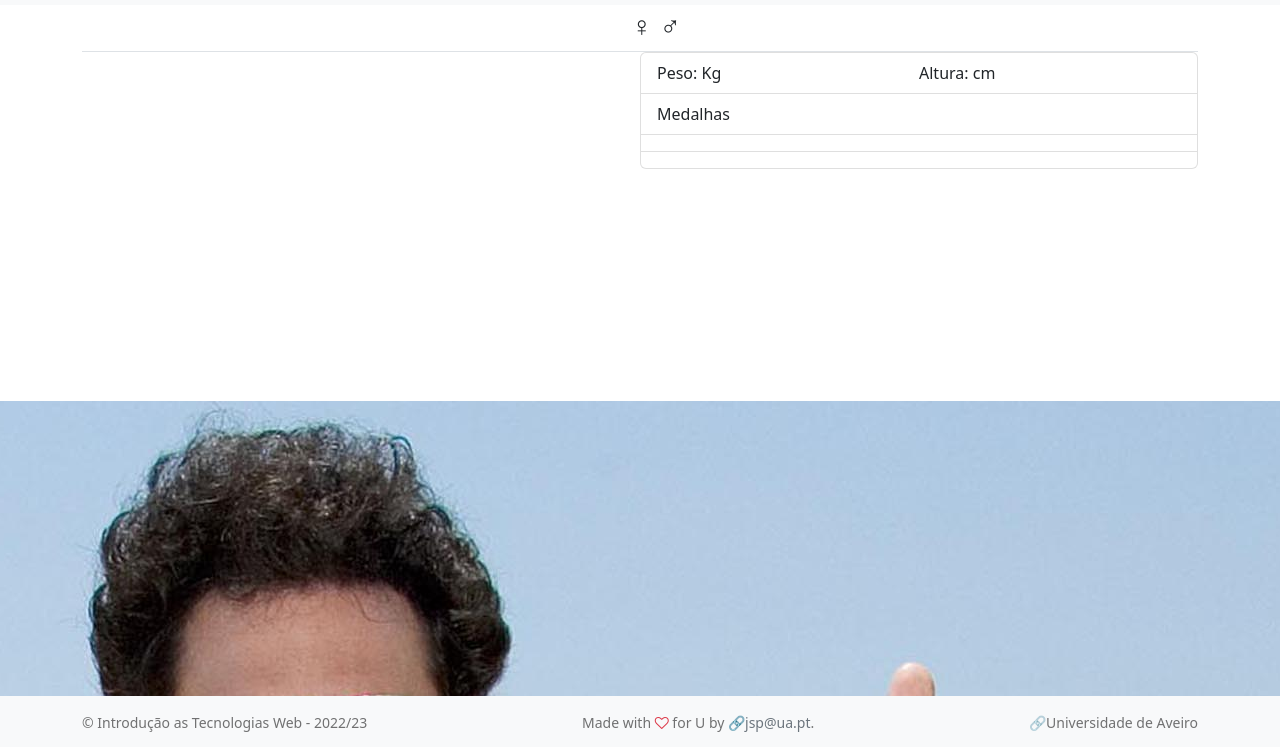
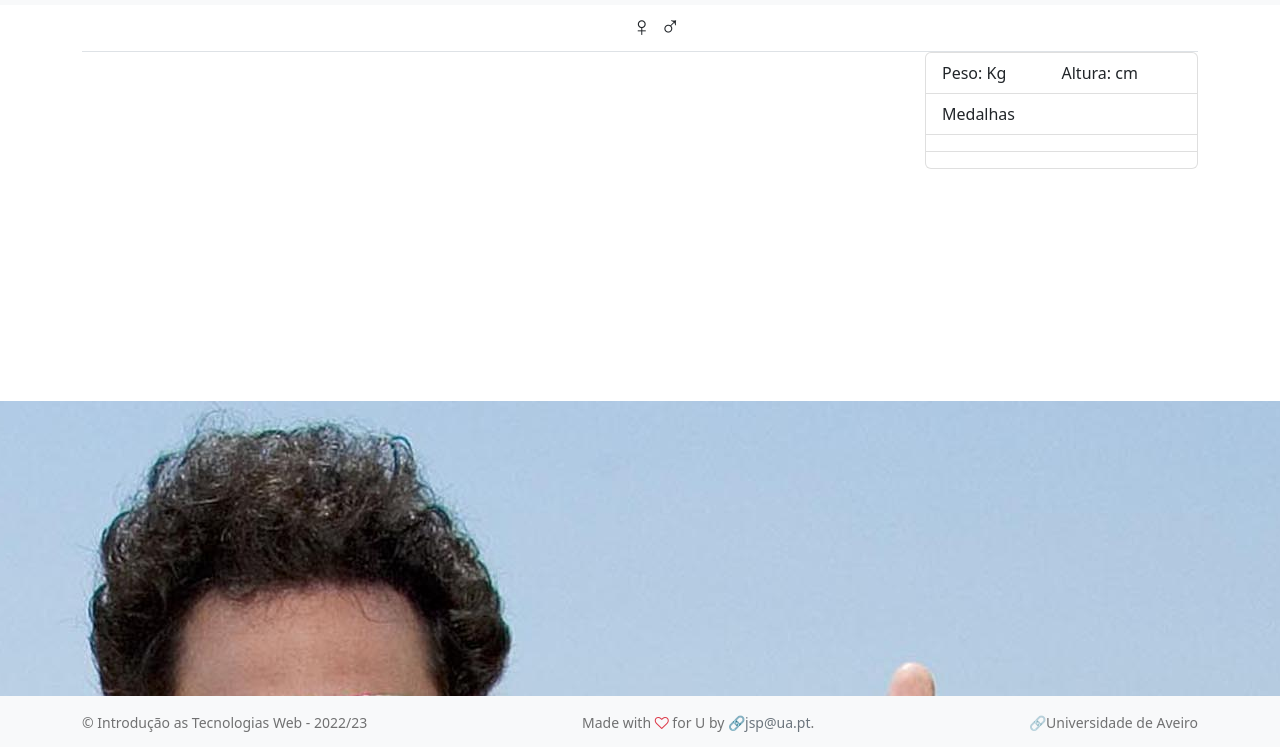
Before and after one commit to Affapple/ITW-project, a plain HTML site: page athletesDetails.html in a window 1280 px wide. Shown: the part 51-798 px from the top of the page. Drawn offline with nearby package versions, Linux system fonts and the light colour scheme; a script that the page names is missing.

Commit message:
Alteraçao detalhes atletas

```diff
--- a/athletesDetails.html
+++ b/athletesDetails.html
@@ -55,9 +55,9 @@
                 <img class="image" src="images\rei.jpg" alt="Imagem Representativa" >
                 <!-- /ko -->
             </div>
-
+            <div class="col-3"></div>
             <!-- Informacoes atleta  -->
-            <ul class="col-6 list-group">
+            <ul class="col-3 list-group">
                 <li class="list-group-item d-flex flex-wrap">
                     <span class="col-6">Peso: <span data-bind="text:Weight"></span>Kg</span>
                     <span class="col-6">Altura: <span data-bind="text:Height"></span> cm</span>
```
